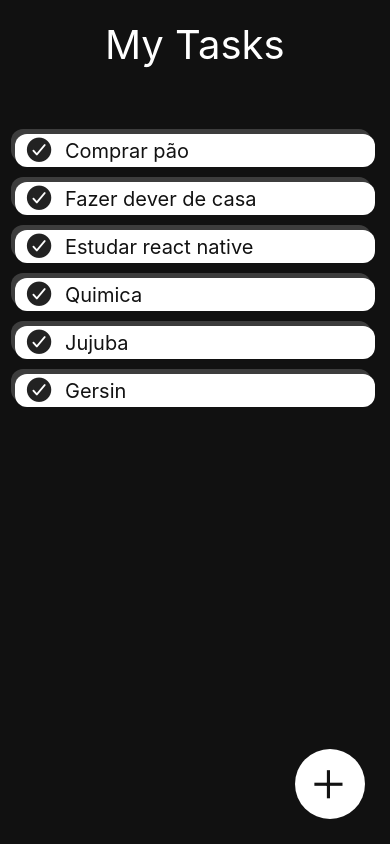
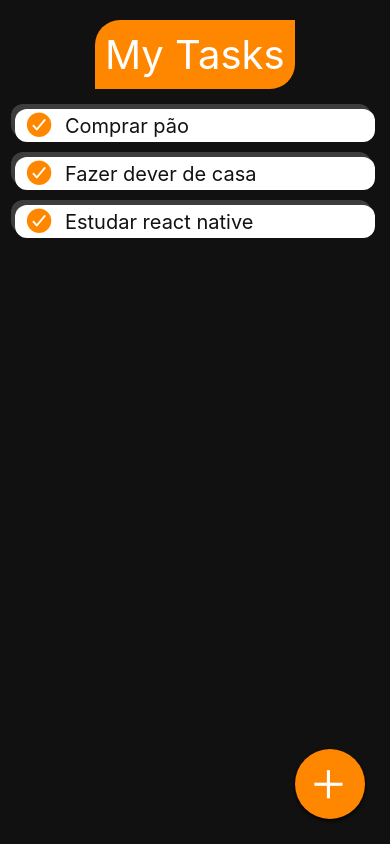
Before and after one commit to gerssivaldosantos/my-tasks-react-native, a React Native app: screen / in a window 390 px wide. Built offline with nearby package versions, Linux system fonts and the light colour scheme.

Commit message:
Modal and design app finalized

```diff
--- a/src/components/taskList.js
+++ b/src/components/taskList.js
@@ -11,7 +11,7 @@ export default function TaskList({data}) {
     animation="flipInY"
     useNativeDriver>
       <TouchableOpacity>
-        <Ionicons name="md-checkmark-circle" size={30} color="#222222" />
+        <Ionicons style={{color:'#ff8700'}} name="md-checkmark-circle" size={30} color="#222222" />
       </TouchableOpacity>
      <View>
       <Text style={styles.taskText}>{data.task}</Text>
--- a/src/pages/home.js
+++ b/src/pages/home.js
@@ -14,39 +14,34 @@ import { Ionicons } from "@expo/vector-icons";
 import States from "../components/state";
 import TaskList from "../components/taskList";
 import * as Animatable from "react-native-animatable";
-
 const ButtonAnimated = Animatable.createAnimatableComponent(TouchableOpacity);
+const AnimatableTextInput = Animatable.createAnimatableComponent(TextInput);
 
 export default function App() {
   const [task, setTask] = useState([
     { key: 1, task: "Comprar pão" },
     { key: 2, task: "Fazer dever de casa" },
     { key: 3, task: "Estudar react native" },
-    { key: 4, task: "Quimica" },
-    { key: 5, task: "Jujuba" },
-    { key: 6, task: "Gersin" },
   ]);
   const [backgroud, setBackgroud] = useState("black");
   const [open, setOpen] = useState(false);
   return (
     <SafeAreaView style={styles.container}>
-      <StatusBar backgroundColor="#111" barStyle="light-content" />
-      <View>
-        <Animatable.Text
-          animation="flipInY"
-          useNativeDriver
-          style={styles.title}
-        >
+      <StatusBar backgroundColor={"#121212"} barStyle="light-content" />
+
+      <Animatable.Text animation="flipInY" useNativeDriver style={styles.title}>
         My Tasks
       </Animatable.Text>
+
       <FlatList
+        contentContainerStyle={{ flexGrow: 1, paddingBottom: 40 }}
         style={styles.flatList}
         showsHorizontalScrollIndicator={false}
         data={task}
         keyExtractor={(item) => String(item.key)}
         renderItem={({ item }) => <TaskList data={item} />} //desativate the scroll horizontal
       />
-      </View>
+
       <Modal animationType="slide" transparent={false} visible={open}>
         <SafeAreaView style={styles.container}>
           <View style={styles.modalHeader}>
@@ -58,13 +53,42 @@ export default function App() {
                 style={styles.buttonReturnIcon}
                 name="md-arrow-back"
                 color={"#fff"}
-                size={50}
+                size={35}
               />
             </TouchableOpacity>
             <Text style={styles.modalHeaderTitle}>New Task</Text>
           </View>
           <View style={styles.modalBody}>
-            <Text style={styles.modalTitle}>Whats will you do today ?</Text>
+            <Animatable.Text
+              style={styles.modalTitle}
+              animation="bounceInUp"
+              useNativeDriver
+              duration={2000}
+            >
+              What will you do today ?
+            </Animatable.Text>
+            <AnimatableTextInput
+              placeholder="Type the name of you Task"
+              style={styles.modalInput}
+              animation="bounceInLeft"
+              useNativeDriver
+              duration={2000}
+              multiline={true}
+            />
+
+            <ButtonAnimated
+              style={styles.submitButton}
+              animation="bounceInRight"
+              useNativeDriver
+              duration={2000}
+            >
+              <Ionicons
+                style={styles.submitButtonIcon}
+                name="download-outline"
+                color={"#121212"}
+                size={30}
+              />
+            </ButtonAnimated>
           </View>
         </SafeAreaView>
       </Modal>
@@ -75,7 +99,12 @@ export default function App() {
         duration={2000}
         onPress={() => setOpen(!open)}
       >
-        <Ionicons style={styles.icon} name="add" color={"#121212"} size={50} />
+        <Ionicons
+          style={styles.buttonAddIcon}
+          name="add"
+          color={"#121212"}
+          size={50}
+        />
       </ButtonAnimated>
     </SafeAreaView>
   );
--- a/src/style/index.js
+++ b/src/style/index.js
@@ -1,5 +1,5 @@
 import { StyleSheet } from "react-native";
-
+const primaryColor = "#ff8700"
 const styles = StyleSheet.create({
   container: {
     flex: 1,
@@ -12,6 +12,10 @@ const styles = StyleSheet.create({
     marginTop: 20,
     elevation: 2,
     shadowColor: "#000",
+    backgroundColor: primaryColor,
+    padding: 10,
+    borderTopLeftRadius: 25,
+    borderBottomRightRadius: 25,
   },
   buttonAdd: {
     textAlign: "center",
@@ -19,17 +23,28 @@ const styles = StyleSheet.create({
     alignItems: "center",
     justifyContent: "center",
     borderRadius: 50,
-    backgroundColor: "white",
+    backgroundColor: primaryColor,
     position: "absolute",
     width: 70,
     height: 70,
     right: 25,
     bottom: 25,
-    elevation: 2,
     zIndex: 9, //sobrepor demais itens
+    shadowColor: "#000",
+    shadowOffset: {
+      width: 0,
+      height: 2,
+    },
+    shadowOpacity: 0.9,
+    shadowRadius: 3.84,
+
+    elevation: 5,
+  },
+  buttonAddIcon: {
+    color: "white",
   },
   flatList: {
-    top: 50,
+    top: 5,
   },
 
   task: {
@@ -63,7 +78,7 @@ const styles = StyleSheet.create({
     justifyContent: "center",
     alignItems: "center",
     position: "relative",
-    left: 10,
+    left: 7,
     width: 60,
     height: 60,
     borderRadius: 50,
@@ -88,11 +103,59 @@ const styles = StyleSheet.create({
     flex: 1,
     justifyContent: "center",
     alignItems: "center",
+    flexDirection: "column",
   },
-  modalTitle:{
-    fontSize:20,
-    color:'white'
-  }
+  modalTitle: {
+    backgroundColor: primaryColor,
+    color: "white",
+    position: "absolute",
+    alignSelf: "center",
+    justifyContent: "flex-start",
+    top: 48,
+    fontSize: 23,
+    padding: 18,
+    borderBottomLeftRadius: 30,
+    borderTopRightRadius: 30,
+    shadowColor: "#000",
+    shadowOffset: {
+      width: 0,
+      height: 7,
+    },
+    shadowOpacity: 0.41,
+    shadowRadius: 9.11,
+
+    elevation: 14,
+  },
+  modalInput: {
+    position: "absolute",
+    backgroundColor: "white",
+    alignSelf: "flex-start",
+    justifyContent: "flex-start",
+    top: 180,
+    left: -20,
+    width: "75%",
+    height: 120,
+    borderTopRightRadius: 30,
+    borderBottomRightRadius: 30,
+    textAlignVertical: "top",
+    paddingTop: 20,
+    paddingLeft: 30,
+    paddingRight: 2,
+    fontSize: 20,
+  },
+  submitButton: {
+    position: "absolute",
+    alignSelf: "flex-end",
+    top: 210,
+    right: 40,
+    backgroundColor: "white",
+    padding: 10,
+    borderRadius: 20,
+  },
+  submitButtonIcon: {
+    color: "#121212",
+    left: 1,
+  },
 });
 
-export default styles;
+export default styles
```
Lines whose indentation alone changed are shown as unchanged.
